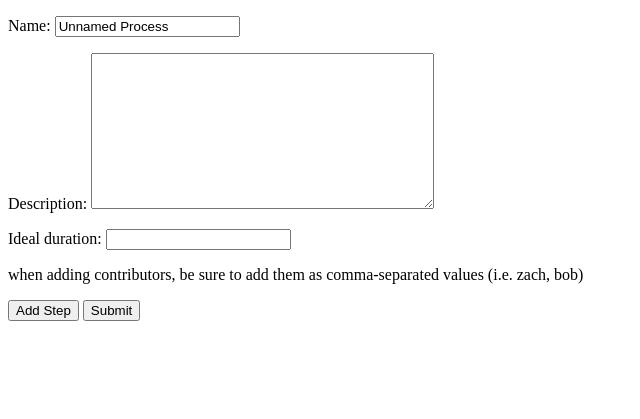
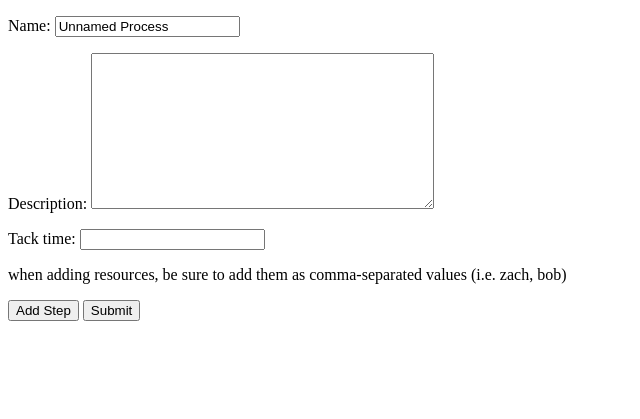
Before and after one commit to Zach-Rose/operations_management, a Django app: page /intake_form/ in a window 1280 px wide. Shown: the top 419 px of the page, without its empty margins (0-640 px from the left). Run offline with Django 5.2, Linux system fonts and the light colour scheme; some libraries are stand-ins or nearby versions.

Commit message:
adding professor suggestions

```diff
--- a/intake_form/forms.py
+++ b/intake_form/forms.py
@@ -9,14 +9,21 @@ class ContributorForm(forms.ModelForm):
 
 
 class ProcessStepForm(forms.ModelForm):
+    name = forms.CharField(
+        label='Activity Name',
+        widget=forms.TextInput(attrs={'autocomplete': 'off'})
+    )
     contributors = forms.CharField(
-        widget=forms.TextInput(attrs={'class': 'contributor-input'}),
-        help_text='Separate each contributor by a comma and space (e.g., John Doe, Jane Smith)'
+        label='Resources',
+        widget=forms.TextInput(attrs={'class': 'resource-input'}),
+        help_text='Separate each resource by a comma and space (e.g., John Doe, Jane Smith)'
     )
     duration_value = forms.IntegerField(
+        label='Flow Time',
         widget=forms.NumberInput(attrs={'autocomplete': 'off'})
     )
     duration_unit = forms.ChoiceField(
+        label='Flow Time unit (default: seconds)',
         choices=[('seconds', 'Seconds'), ('minutes', 'Minutes'), ('days', 'Days')],
         widget=forms.Select(attrs={'autocomplete': 'off'})
     )
@@ -35,9 +42,9 @@ class ProcessStepForm(forms.ModelForm):
 class ProcessForm(forms.ModelForm):
     class Meta:
         model = Process
-        fields = ['name', 'description', 'ideal_duration']
+        fields = ['name', 'description', 'tack_time']
         widgets = {
             'name': forms.TextInput(attrs={'autocomplete': 'off'}),
             'description': forms.Textarea(attrs={'autocomplete': 'off'}),
-            'ideal_duration': forms.NumberInput(attrs={'autocomplete': 'off'})
+            'tack_time': forms.NumberInput(attrs={'autocomplete': 'off'})
         }
--- a/intake_form/models.py
+++ b/intake_form/models.py
@@ -7,10 +7,10 @@ class Contributor(models.Model):
         return self.name
 
 class ProcessStep(models.Model):
-    name = models.CharField(max_length=100, default='Unnamed Step')
-    duration_value = models.IntegerField(default=0)
+    name = models.CharField(max_length=100, default='Unnamed Activity')
+    duration_value = models.IntegerField(default=0, verbose_name='Flow Time')
     duration_unit = models.CharField(max_length=10, default='seconds')
-    contributors = models.ManyToManyField(Contributor, related_name='steps')
+    contributors = models.ManyToManyField(Contributor, related_name='steps', verbose_name='Resources')
 
     def __str__(self):
         return self.name
@@ -18,7 +18,7 @@ class ProcessStep(models.Model):
 class Process(models.Model):
     name = models.CharField(max_length=100, default='Unnamed Process')
     description = models.TextField(default='')
-    ideal_duration = models.DurationField(default='0:00:00')
+    tack_time = models.DurationField(default='0:00:00')
     steps = models.ManyToManyField(ProcessStep, related_name='processes')
 
     def __str__(self):
--- a/intake_form/templates/index.html
+++ b/intake_form/templates/index.html
@@ -12,7 +12,7 @@
         {% csrf_token %}
         {{ form.as_p }}
         <div id="steps-container"></div>
-        <p>when adding contributors, be sure to add them as comma-separated values (i.e. zach, bob)</p>
+        <p>when adding resources, be sure to add them as comma-separated values (i.e. zach, bob)</p>
         <button type="button" id="add-step">Add Step</button>
         <button type="submit">Submit</button>
     </form>
@@ -26,13 +26,13 @@
             $('#add-step').on('click', function() {
                 var stepHtml = `
                     <div class="step">
-                        <label for="steps-${stepIndex}-name">Step Name:</label>
+                        <label for="steps-${stepIndex}-name">Activity Name:</label>
                         <input type="text" name="steps-${stepIndex}-name" id="steps-${stepIndex}-name">
-                        <label for="steps-${stepIndex}-duration_value">Duration Value:</label>
+                        <label for="steps-${stepIndex}-duration_value">Flow Time:</label>
                         <input type="text" name="steps-${stepIndex}-duration_value" id="steps-${stepIndex}-duration_value">
                         <label for="steps-${stepIndex}-duration_unit">Duration Unit:</label>
                         <input type="text" name="steps-${stepIndex}-duration_unit" id="steps-${stepIndex}-duration_unit">
-                        <label for="steps-${stepIndex}-contributors">Contributors:</label>
+                        <label for="steps-${stepIndex}-contributors">Resources:</label>
                         <input type="text" name="steps-${stepIndex}-contributors" id="steps-${stepIndex}-contributors">
                     </div>
                 `;
```
